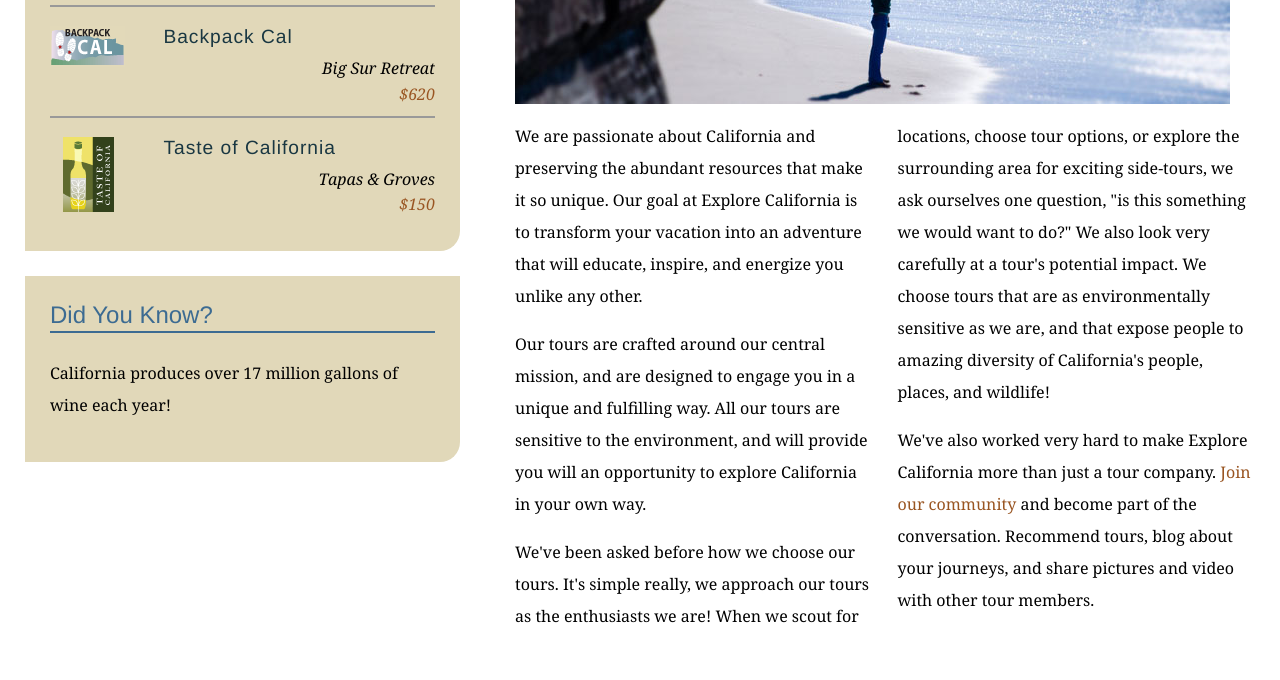
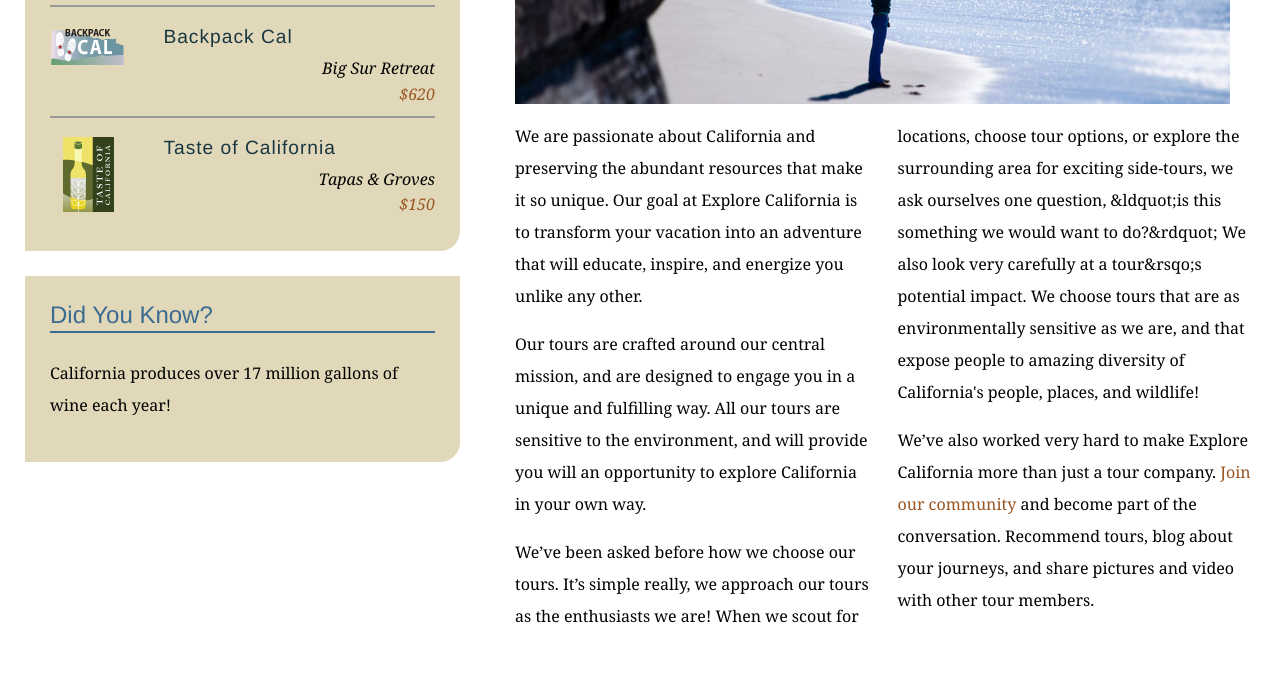
Before and after one commit to jarclan/explore_california, a plain HTML site: page mission.html in a window 1280 px wide. Shown: the part 580-1260 px from the top of the page. Drawn offline with Linux system fonts and the light colour scheme.

Commit message:
Replaces straight quotes with curly quotes

```diff
--- a/mission.html
+++ b/mission.html
@@ -64,8 +64,8 @@
           <div class="multiCol">
             <p>We are passionate about California and preserving the abundant resources that make it so unique. Our goal at Explore California is to transform your vacation into an adventure that will educate, inspire, and energize you unlike any other.</p>
             <p>Our tours are crafted around our central mission, and are designed to engage you in a unique and fulfilling way. All our tours are sensitive to the environment, and will provide you will an opportunity to explore California in your own way.</p>
-            <p>We've been asked before how we choose our tours. It's simple really, we approach our tours as the enthusiasts we are! When we scout for locations, choose tour options, or explore the surrounding area for exciting side-tours, we ask ourselves one question, &quot;is this something we would want to do?&quot; We also look very carefully at a tour's potential impact. We choose tours that are as environmentally sensitive as we are, and that expose people to amazing diversity of California's people, places, and wildlife!</p>
-            <p>We've also worked very hard to make Explore California more than just a tour company. <a href="explorers/join.html">Join our community</a> and become part of the conversation. Recommend tours, blog about your journeys, and share pictures and video with other tour members.</p>
+            <p>We&rsquo;ve been asked before how we choose our tours. It&rsquo;s simple really, we approach our tours as the enthusiasts we are! When we scout for locations, choose tour options, or explore the surrounding area for exciting side-tours, we ask ourselves one question, &ldquot;is this something we would want to do?&rdquot; We also look very carefully at a tour&rsqo;s potential impact. We choose tours that are as environmentally sensitive as we are, and that expose people to amazing diversity of California's people, places, and wildlife!</p>
+            <p>We&rsquo;ve also worked very hard to make Explore California more than just a tour company. <a href="explorers/join.html">Join our community</a> and become part of the conversation. Recommend tours, blog about your journeys, and share pictures and video with other tour members.</p>
           </div>
         </div>
       </div>
```
